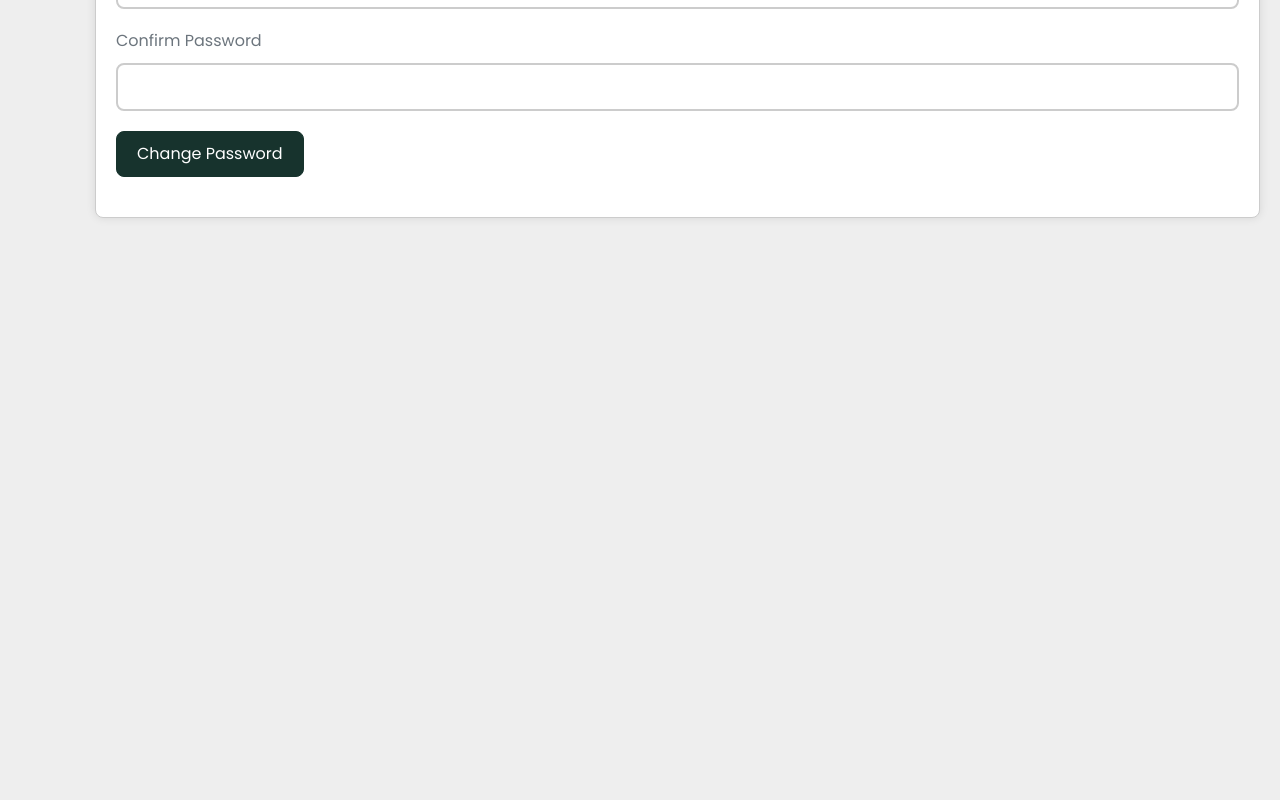
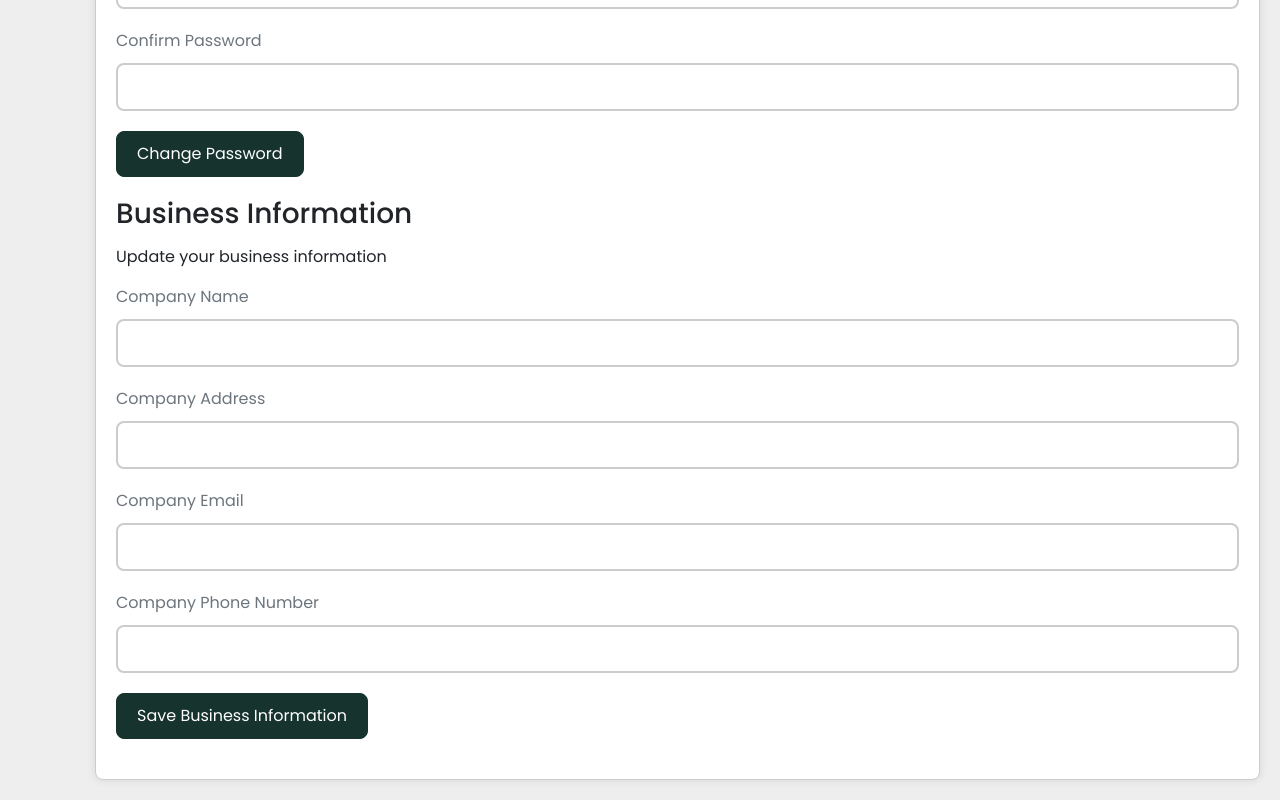
Before and after one commit to jamesl1500/invoicify-web, a Next.js app: page /settings in a window 1280 px wide. Shown: the part 975-1775 px from the top of the page. Before the commit the page ends 1213 px from the top, so only its background shows below. Built offline with nearby package versions, Linux system fonts and the light colour scheme; no server answers.

Commit message:
Left off at trying new style

```diff
--- a/src/app/(authenticated)/dashboard/page.tsx
+++ b/src/app/(authenticated)/dashboard/page.tsx
@@ -54,9 +54,7 @@ const DashboardPage = () => {
                             <p>Welcome back, {session.user.name}</p>
                         </div>
                         <div className="page-header-actions">
-                            <button className="btn btn-primary" onClick={() => signOut()}>
-                                Sign Out
-                            </button>
+
                         </div>
                     </div>
                 </div>
--- a/src/app/(authenticated)/settings/page.tsx
+++ b/src/app/(authenticated)/settings/page.tsx
@@ -31,10 +31,32 @@ export default function SettingsPage() {
         }
     };
 
+    const fetchBusinessSettings = async (token: string) => {
+        const response = await axios.get(
+            `${process.env.NEXT_PUBLIC_API_URL}/settings/companyInformation`,
+            {
+                headers: {
+                    "Content-Type": "application/json",
+                    Authorization: `Bearer ${token}`,
+                },
+            }
+        );
+        if (response.status === 200) {
+            return response.data;
+        }
+        throw new Error("Failed to fetch settings");
+    };
+
     // Use react-query to fetch the settings
     const { data, error, isLoading } = useQuery({
         queryKey: ["settings"],
         queryFn: () => fetchSettings(session?.accessToken || ""),
+        enabled: !!session?.accessToken,
+    }) as { data: any; error: any; isLoading: boolean };
+
+    const { data: businessData, error: businessError, isLoading: businessIsLoading } = useQuery({
+        queryKey: ["businessSettings"],
+        queryFn: () => fetchBusinessSettings(session?.accessToken || ""),
         enabled: !!session?.accessToken,
     }) as { data: any; error: any; isLoading: boolean };
 
@@ -64,7 +86,7 @@ export default function SettingsPage() {
             console.error(error);
             toast.error("An error occurred while updating settings");
         }
-    }
+    };
 
     // Handle password change
     const handleChangePasswordSubmit = async (event: React.FormEvent<HTMLFormElement>) => {
@@ -94,7 +116,34 @@ export default function SettingsPage() {
             console.error(error);
             toast.error("An error occurred while changing password");
         }
-    }
+    };
+
+    const hadleBusinessInformationSubmit = async (event: React.FormEvent<HTMLFormElement>) => {
+        event.preventDefault();
+        const formData = new FormData(event.currentTarget);
+        const data = Object.fromEntries(formData.entries());
+
+        try {
+            const response = await axios.post(
+                `${process.env.NEXT_PUBLIC_API_URL}/settings/companyInformation`,
+                data,
+                {
+                    headers: {
+                        "Content-Type": "application/json",
+                        Authorization: `Bearer ${session?.accessToken}`,
+                    },
+                }
+            );
+            if (response.status === 200) {
+                toast.success("Business information updated successfully");
+            } else {
+                toast.error("Failed to update business information");
+            }
+        } catch (error) {
+            console.error(error);
+            toast.error("An error occurred while updating business information");
+        }
+    };
 
     return (
         <div className="page page-settings">
@@ -188,6 +237,55 @@ export default function SettingsPage() {
                                 </div>
                             </form>
                         </div>
+                        <div className="page-content-block">
+                            <h3>Business Information</h3>
+                            <p>Update your business information</p>
+                            <form onSubmit={hadleBusinessInformationSubmit}>
+                                <div className="form-group">
+                                    <label htmlFor="company_name">Company Name</label>
+                                    <input
+                                        type="text"
+                                        id="company_name"
+                                        name="company_name"
+                                        defaultValue={businessData?.company_name}
+                                        required
+                                    />
+                                </div>
+                                <div className="form-group">
+                                    <label htmlFor="company_address">Company Address</label>
+                                    <input
+                                        type="text"
+                                        id="company_address"
+                                        name="company_address"
+                                        defaultValue={businessData?.company_address}
+                                        required
+                                    />
+                                </div>
+                                <div className="form-group">
+                                    <label htmlFor="company_email">Company Email</label>
+                                    <input
+                                        type="email"
+                                        id="company_email"
+                                        name="company_email"
+                                        defaultValue={businessData?.company_email}
+                                        required
+                                    />
+                                </div>
+                                <div className="form-group">
+                                    <label htmlFor="company_phone_number">Company Phone Number</label>
+                                    <input
+                                        type="tel"
+                                        id="company_phone_number"
+                                        name="company_phone_number"
+                                        defaultValue={businessData?.company_phone_number}
+                                        required
+                                    />
+                                </div>
+                                <div className="form-group">
+                                    <button type="submit" className="btn btn-primary">Save Business Information</button>
+                                </div>
+                            </form>
+                        </div>
                     </div>
                 </div>
             </div>
--- a/src/styles/styles.scss
+++ b/src/styles/styles.scss
@@ -18,6 +18,8 @@ $base-gray: #6c757d;
 
 $primary-color: #17332d;
 $secondary-color: #6c757d;
+
+$background-gradient: linear-gradient(to right, lighten($primary-color, 10%), lighten($primary-color, 20%));
 
 $box-shadow: 0 0 10px rgba(0, 0, 0, 0.1);
 
@@ -262,7 +264,7 @@ body.no-scroll{
     width: 100%;
 
     .header{
-        border-bottom: 1px solid #ccc;
+        //border-bottom: 1px solid #ccc;
         height: 75px;
 
         .header-inner{
@@ -867,15 +869,34 @@ Tables
 
     .page-inner{
 
+        .page-header{
+            height: 400px;
+            background: $background-gradient;
+
+            .page-header-inner{
+                background: transparent;
+                border: none;
+                box-shadow: none;
+
+                .page-header-title{
+
+                    h1{
+                        color: white;
+                    }
+
+                    p{
+                        color: white;
+                    }
+                }
+            }
+        }
+
         .page-content{
             border: none;
+            position: relative;
+            top: -250px;
 
             .page-content-inner{
-                padding: 20px;
-                background: $base-white;
-                box-shadow: $box-shadow;
-                border-radius: $border-radius;
-                border: 1px solid #ccc;
 
                 display: block;
                 width: 100%;
@@ -885,7 +906,6 @@ Tables
                 display: flex;
                 gap: 20px;
 
-                border-bottom: 1px solid #eee;
                 margin-bottom: 20px;
 
                 .page-content-kpi{
@@ -1263,16 +1283,31 @@ Tables
     .page-inner{
 
         .page-header{
+            background: $background-gradient;
+            height: 400px;
+
+            .page-header-inner{
+                background: transparent;
+                box-shadow: none;
+                border: none;
 
                 .page-header-title{
 
                     h1{
+                        color: $base-white;
                         margin-bottom: 0px;
                     }
+
+                    p{
+                        color: $base-white;
+                    }
+                }
             }
         }
 
         .page-content{
+            position: relative;
+            top: -250px;
 
             .page-content-inner{
                 display: block;
@@ -1290,7 +1325,7 @@ Tables
 
                 .page-content-navigation{
                     margin-bottom: 20px;
-                    border-top: 1px solid #ccc;
+                    border-top: 1px solid rgba(0,0,0,.1);
                     padding-top: 20px;
 
                     ul.inner-nav{
@@ -1304,9 +1339,10 @@ Tables
                             margin-right: 20px;
                             padding: 10px;
                             cursor: pointer;
-
-                            a{
-                                color: $base-black;
+                            color: $base-white;
+
+                            a{
+                                color: $base-white;
                                 text-decoration: none;
                                 font-size: $font-size-base;
 
@@ -1391,7 +1427,6 @@ Tables
                         background: $base-white;
                         box-shadow: $box-shadow;
                         border-radius: $border-radius;
-                        border: 1px solid #ccc;
 
                         .page-content-block-title{
 
```
Lines whose indentation alone changed are shown as unchanged.
